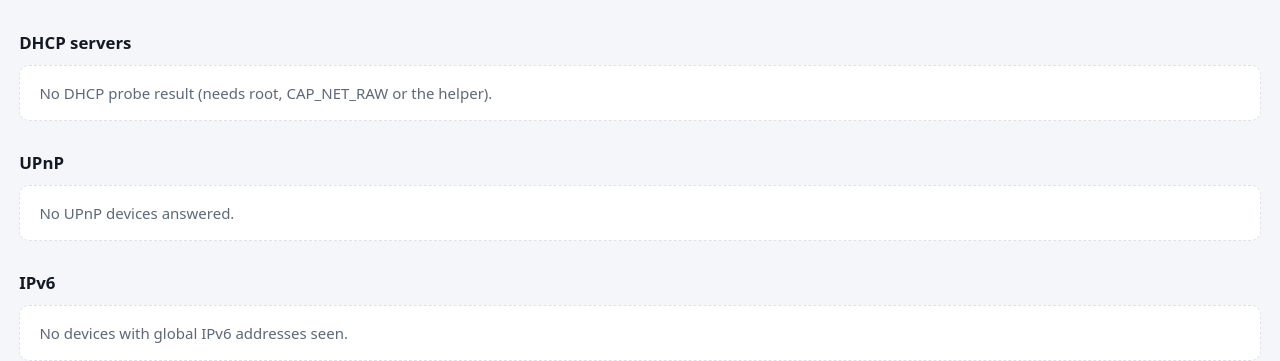
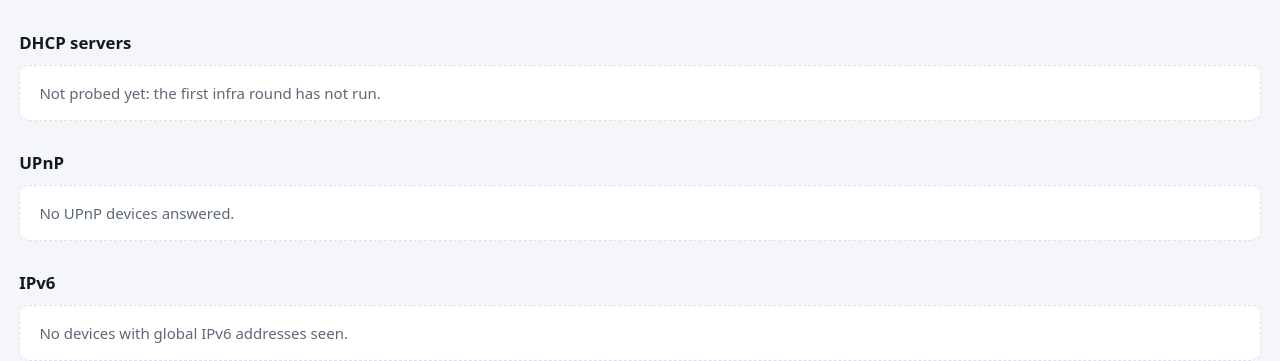
Before and after one commit to olemd/legendary-carnival, a FastAPI app: template src/lanwatch/web/templates/infra.html in a window 1280 px wide. Shown: the part 134-495 px from the top of the page. Run offline with FastAPI, Linux system fonts and the light colour scheme; the template is opened without the code that fills it, so the values that code supplies are empty.

Commit message:
Infra page: tell "not probed yet" from "cannot probe" for DHCP
Before the first infra round the page said the DHCP probe needed root,
CAP_NET_RAW or the helper, also when the helper was running and the round
was only queued. The infra round now records whether it could probe
(meta dhcp.probed), and the page says one of: not probed yet, not probed
for lack of privilege, or no DHCP server answered the last probe.

```diff
--- a/src/lanwatch/pipeline.py
+++ b/src/lanwatch/pipeline.py
@@ -303,6 +303,8 @@ async def run_infra(config: Config, store: Store, executor: Executor | None = No
     out = InfraOutcome(snapshot_id=snapshot_id)
 
     probes = await run_probes(ex, iface_names, config.scan, root)
+    # The infra page tells "could not probe" (no raw sockets) from "nobody answered".
+    store.meta_set("dhcp.probed", "yes" if probes.probed_dhcp else "no")
     if probes.probed_dhcp:
         store.replace_infra(
             "dhcp", {f"{o.interface}/{o.server}": o.as_dict() for o in probes.dhcp}, snapshot_id
--- a/src/lanwatch/web/app.py
+++ b/src/lanwatch/web/app.py
@@ -313,6 +313,7 @@ def create_app(
             request,
             "infra.html",
             dhcp=s.infra("dhcp"),
+            dhcp_probed=s.meta_get("dhcp.probed"),
             upnp=upnp,
             igds=[r for r in upnp if r.data.get("is_igd")],
             ipv6=[d for d in s.devices() if d.attrs.get("ipv6")],
--- a/src/lanwatch/web/templates/infra.html
+++ b/src/lanwatch/web/templates/infra.html
@@ -11,7 +11,9 @@ Runs every {{ config.schedule.infra_interval_s // 60 }} min, or <code>lanwatch i
 <td class="mono">{{ r.data.router }}</td><td class="mono">{{ r.data.dns | join(', ') }}</td><td class="mono">{{ (r.data.ntp or []) | join(', ') or '-' }}</td><td>{{ r.data.domain }}</td><td class="ev">{{ r.first_seen | local }}</td></tr>{% endfor %}
 </tbody></table></div>
 {% if dhcp | length > 1 %}<p class="note"><span class="sev sev-critical">critical</span> More than one DHCP server is answering.</p>{% endif %}
-{% else %}<p class="empty">No DHCP probe result (needs root, CAP_NET_RAW or the helper).</p>{% endif %}
+{% elif not snapshot %}<p class="empty">Not probed yet: the first infra round has not run.</p>
+{% elif dhcp_probed == 'no' %}<p class="empty">Not probed: the DHCP probe needs root, CAP_NET_RAW or the helper.</p>
+{% else %}<p class="empty">No DHCP server answered the last probe.</p>{% endif %}
 
 {% if exposure or config.exposure.enabled %}
 <h2>Seen from the internet</h2>
```
Also changed, not shown: tests/test_ids.py (+1 -0 lines), tests/test_infra.py (+22 -0 lines).
